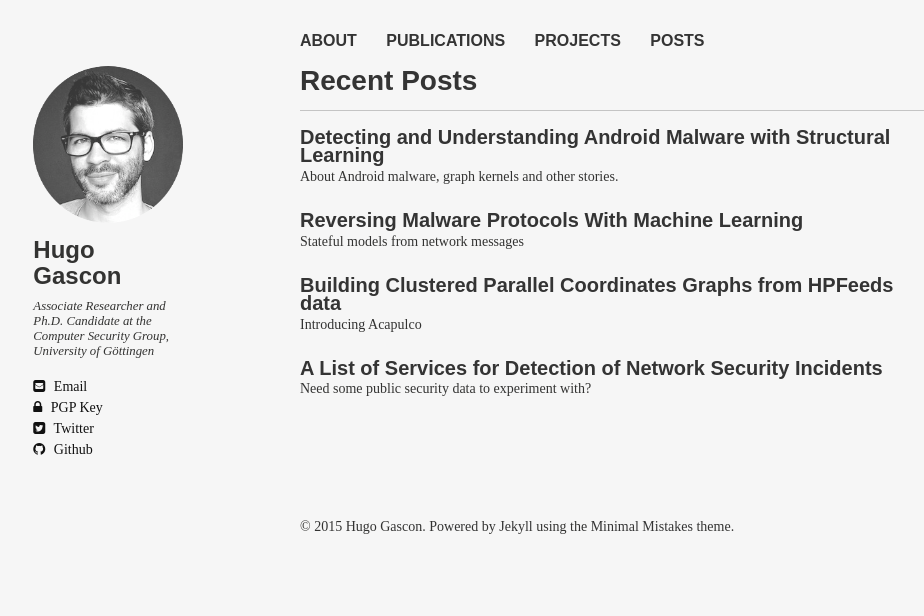
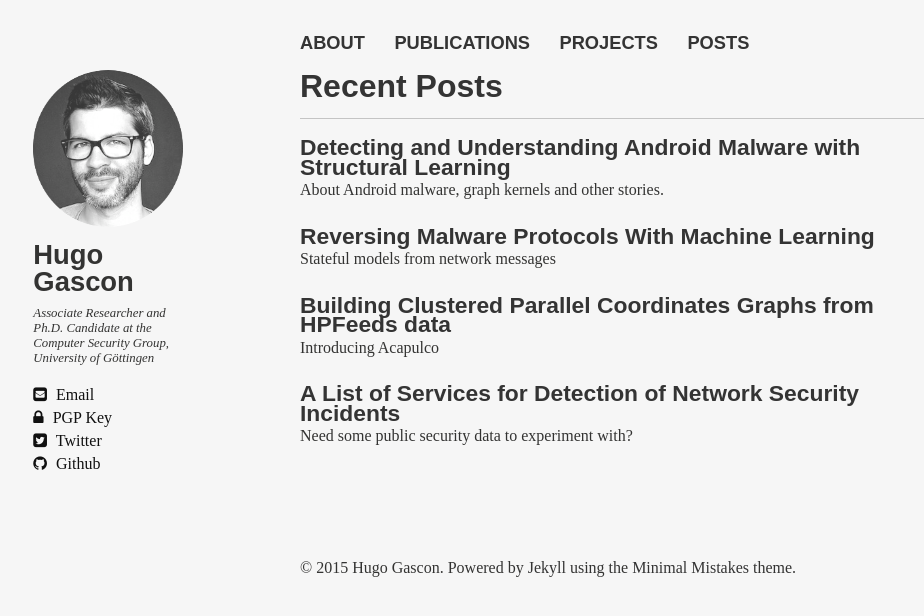
Before and after one commit to hgascon/hgascon.github.io, a Jekyll site: the page built from index.md, in a window 1280 px wide. Shown: the top 616 px of the page, without its empty margins (20-944 px from the left). Built offline with Jekyll 4.4.1, drawn with Linux system fonts in a browser that asks for light colours; nearby versions of some CDN libraries; some web fonts are replaced.

Commit message:
Update variables.scss

```diff
--- a/_sass/variables.scss
+++ b/_sass/variables.scss
@@ -1,6 +1,6 @@
 // TYPOGRAPHY ================================================
-$doc-font-size: 16;
-$doc-line-height: 26;
+$doc-font-size: 14;
+$doc-line-height: 24;
 $paragraph-indent: true !default;
 $base-font: 'PT Serif', serif;
 $heading-font: 'PT Sans Narrow', sans-serif;
```
